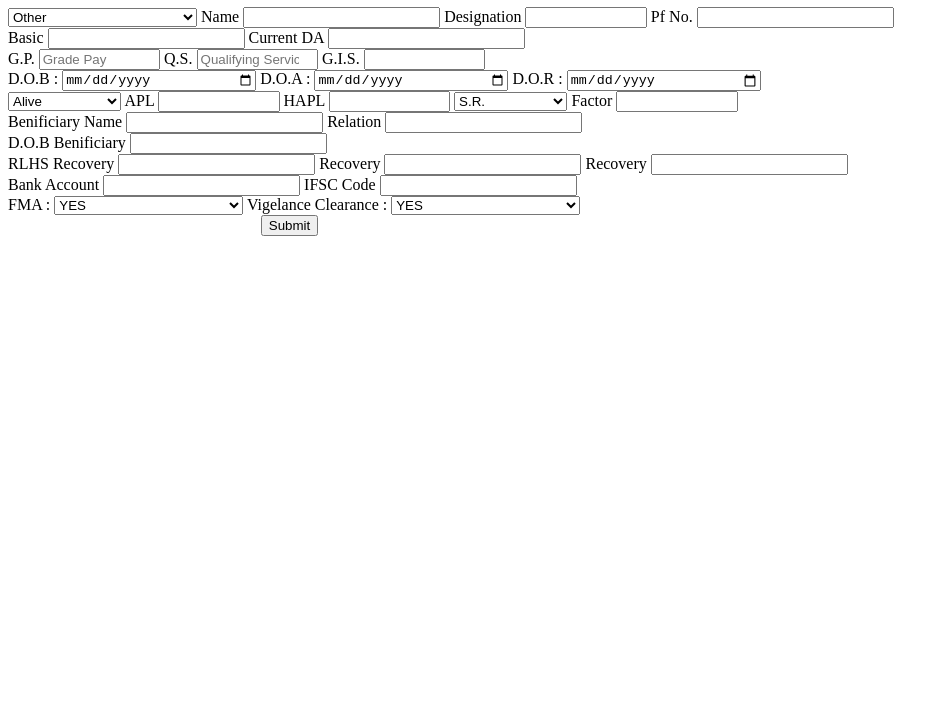
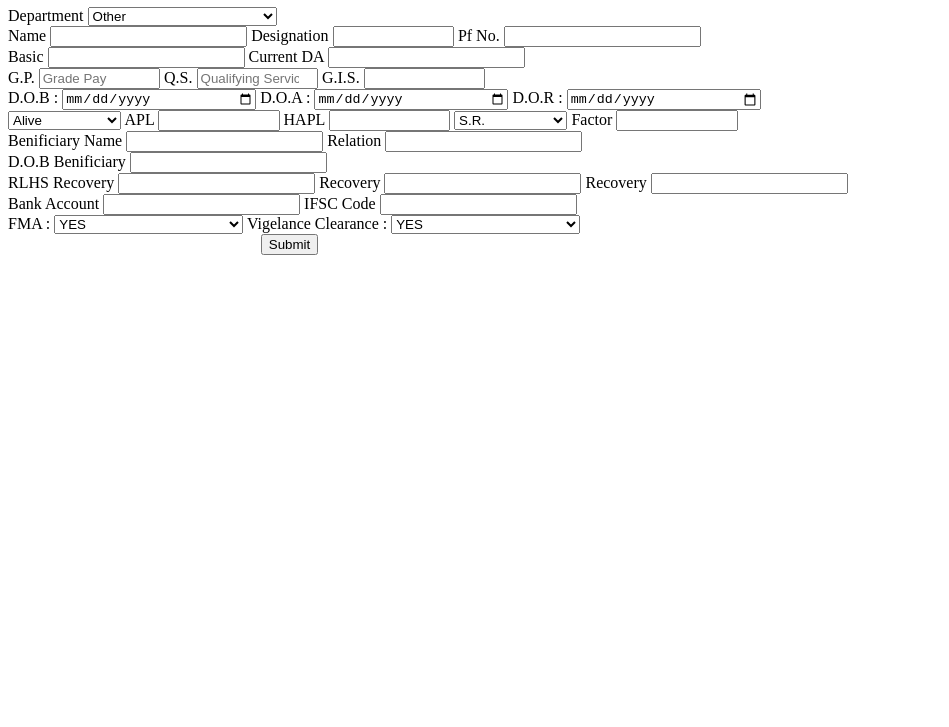
Before and after one commit to CalculationSheet/CalculationSheet.github.io, a plain HTML site: page running.html in a window 1280 px wide. Shown: the part 73-800 px from the top of the page, without its empty margins (0-949 px from the left). Drawn offline with Linux system fonts and the light colour scheme.

Commit message:
calculation2.1

```diff
--- a/running.html
+++ b/running.html
@@ -15,10 +15,13 @@
         <h1>Running</h1>
     </head>
     <main>
-        <select onchange="department(this.value)">
+        <section>
+            <label for="department">Department</label>
+            <select onchange="department(this.value)">
                     <option value="https://calculationsheet.github.io">Other</option>
                     <option value="./running.html">Running</option>
                 </select>
+        </section>
         <label for="name">Name</label>
         <input type="text" name="name">
         <label for="designation">Designation</label>
```
